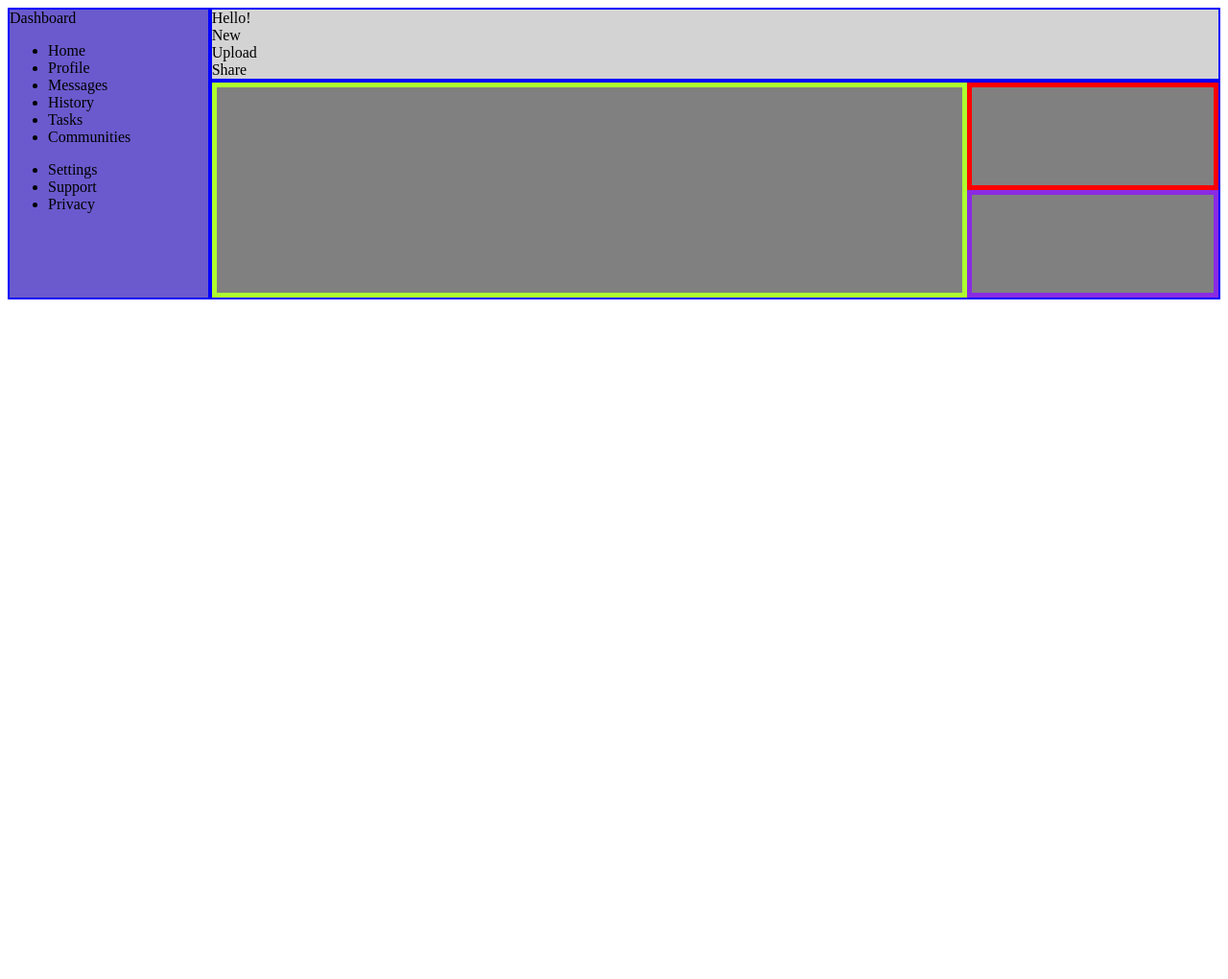
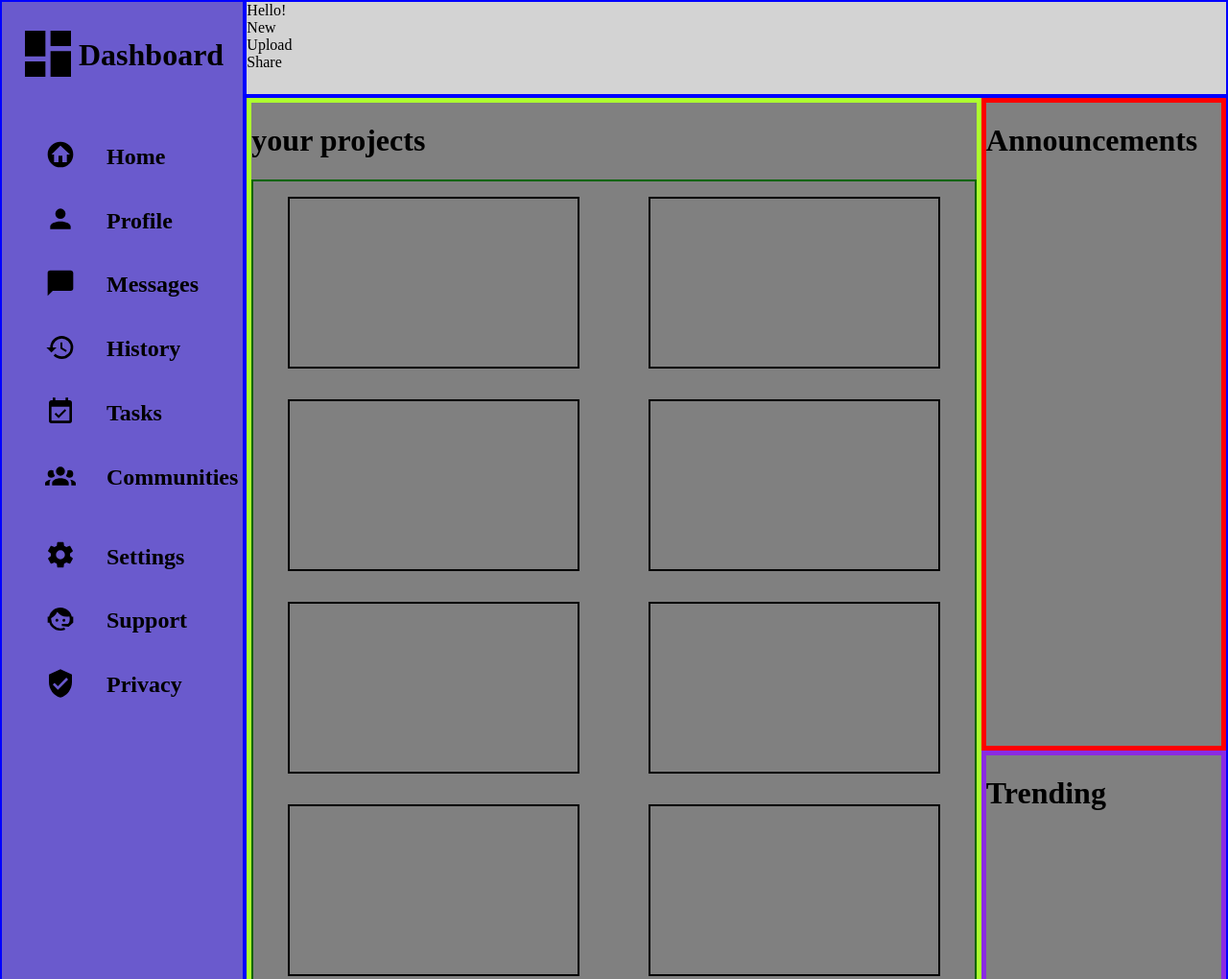
Before and after one commit to InAweOfMyTism/adminDashboard, a plain HTML site: page index.html in a window 1280 px wide. Shown: the top 1020 px of the page at 96% size. Before the commit the page ends 800 px from the top, so only its background shows below. Drawn offline with Linux system fonts and the light colour scheme.

Commit message:
add assets and format to sidebar

```diff
--- a/index.html
+++ b/index.html
@@ -10,50 +10,91 @@
   <div class="container">
     <div class="sidebar">
       <div class="logo">
-        <div class="icon"></div>
-        <div class="label">Dashboard</div>
+        <div class="icon">
+          <img src="assets/view-dashboard.svg" alt="4 white boxes" class="main_logo">
+        </div>
+        <div class="label">
+          <h1>Dashboard</h1>
+        </div>
       </div>
       <div class="menu" id="primaryMenu">
         <ul>
           <li>
-            <div class="icon"></div>
-            <div class="label">Home</div>
+            <div class="icon">
+              <img src="assets/home-circle.svg" alt="home icon" class="menu_icon">
+            </div>
+            <div class="label">
+              <h2>Home</h2>
+            </div>
           </li>
           <li>
-            <div class="icon"></div>
-            <div class="label">Profile</div>
+            <div class="icon">
+              <img src="assets/account.svg" alt="profile icon" class="menu_icon">
+            </div>
+            <div class="label">
+              <h2>Profile</h2>
+            </div>
           </li>
           <li>
-            <div class="icon"></div>
-            <div class="label">Messages</div>
+            <div class="icon">
+              <img src="assets/message.svg" alt="message icon" class="menu_icon">
+            </div>
+            <div class="label">
+              <h2>Messages</h2>
+            </div>
           </li>
           <li>
-            <div class="icon"></div>
-            <div class="label">History</div>
+            <div class="icon">
+              <img src="assets/history.svg" alt="history icon" class="menu_icon">
+            </div>
+            <div class="label">
+              <h2>History</h2>
+            </div>
           </li>
           <li>
-            <div class="icon"></div>
-            <div class="label">Tasks</div>
+            <div class="icon">
+              <img src="assets/calendar-check.svg" alt="tasks icon" class="menu_icon">
+            </div>
+            <div class="label">
+              <h2>Tasks</h2>
+            </div>
           </li>
           <li>
-            <div class="icon"></div>
-            <div class="label">Communities</div>
+            <div class="icon">
+              <img src="assets/account-group.svg" alt="communities icon" class="menu_icon">
+            </div>
+            <div class="label">
+              <h2>Communities</h2>
+            </div>
           </li>
+
         </ul>
       </div>
       <div class="menu" id="secondaryMenu">
         <ul>
           <li>
-            <div class="icon"></div>
-            <div class="label">Settings</div>
+            <div class="icon">
+              <img src="assets/cog.svg" alt="home icon" class="menu_icon">
+            </div>
+            <div class="label">
+              <h2>Settings</h2>
+            </div>
           </li>
           <li>
-            <div class="icon"></div>
-            <div class="label">Support</div>
+            <div class="icon">
+              <img src="assets/face-agent.svg" alt="profile icon" class="menu_icon">
+            </div>
+            <div class="label">
+              <h2>Support</h2>
+            </div>
           </li>
           <li>
-            <div class="icon"></div>
-            <div class="label">Privacy</div>
+          <div class="icon">
+            <img src="assets/shield-check.svg" alt="message icon" class="menu_icon">
+          </div>
+          <div class="label">
+            <h2>Privacy</h2>
+          </div>
           </li>
         </ul>
       </div>
@@ -78,13 +119,27 @@
     </div>
     <div class="main">
       <div class="projects">
-
+        <h1>your projects</h1>
+        <div class="container">
+          <div class="item"></div>
+          <div class="item"></div>
+          <div class="item"></div>
+          <div class="item"></div>
+          <div class="item"></div>
+          <div class="item"></div>
+          <div class="item"></div>
+          <div class="item"></div>
+          <div class="item"></div>
+          <div class="item"></div>
+          <div class="item"></div>
+          <div class="item"></div>
+        </div>
       </div>
       <div class="announcements">
-
+        <h1>Announcements</h1>
       </div>
       <div class="trending">
-
+        <h1>Trending</h1>
 
       </div>
     </div>
--- a/style.css
+++ b/style.css
@@ -1,7 +1,13 @@
+body{
+  height: 100vh;
+  margin: 0;
+  padding: 0;
+}
+
 body>.container{
   display: grid;
   grid-template-columns: 1fr 5fr;
-  grid-template-rows: 1fr 3fr;
+  grid-template-rows: 100px 1fr;
 }
 
 .sidebar{
@@ -12,6 +18,38 @@ body>.container{
   grid-column: 1 / 2;
 }
 
+.sidebar .logo{
+  padding: 1em;
+
+  display: flex;
+  align-items: center;
+}
+
+.main_logo{
+  height: 64px;
+  width: 64px;
+}
+
+.sidebar .menu{
+  margin: 0 5px;
+}
+
+.sidebar li{
+  list-style: none;
+  display: flex;
+  align-items: center;
+}
+
+.sidebar li h2{
+  font-size: 1.5em;
+}
+
+.sidebar .menu_icon{
+  height: 32px;
+  width: 32px;
+  margin-right: 2em;
+}
+
 .header{
   background-color: lightgray;
   border: 2px solid blue;
@@ -20,9 +58,12 @@ body>.container{
   grid-column: 2 / 3;
 }
 
+
+
 .main{
   background-color: gray;
   border: 2px solid blue;
+  overflow: scroll;
 
   grid-row: 2 / 3 ;
   grid-column: 2 / 3;
@@ -39,6 +80,22 @@ body>.container{
   grid-column: 1 / 2;
 }
 
+.projects>.container{
+  border: 2px solid darkgreen;
+
+  display: flex;
+  flex-wrap: wrap;
+  justify-content: space-around
+
+}
+
+.projects > .container > .item{
+  margin: 1em;
+  border: 2px solid black;
+  height: 175px;
+  width: 300px;
+}
+
 .main .announcements{
   border: 5px solid red;
 
```
Also changed, not shown: assets/account-group.svg (added), assets/account.svg (added), assets/bell.svg (added), assets/calendar-check.svg (added), assets/cog.svg (added), assets/face-agent.svg (added), assets/history.svg (added), assets/home-circle.svg (added), assets/magnify.svg (added), assets/message.svg (added), assets/png-transparent-user-interface-design-computer-icons-default-stephen-salazar-graphy-user-interface-design-computer-wallpaper-sphere-thumbnail.png (added), assets/shield-check.svg (added), assets/view-dashboard.svg (added).
